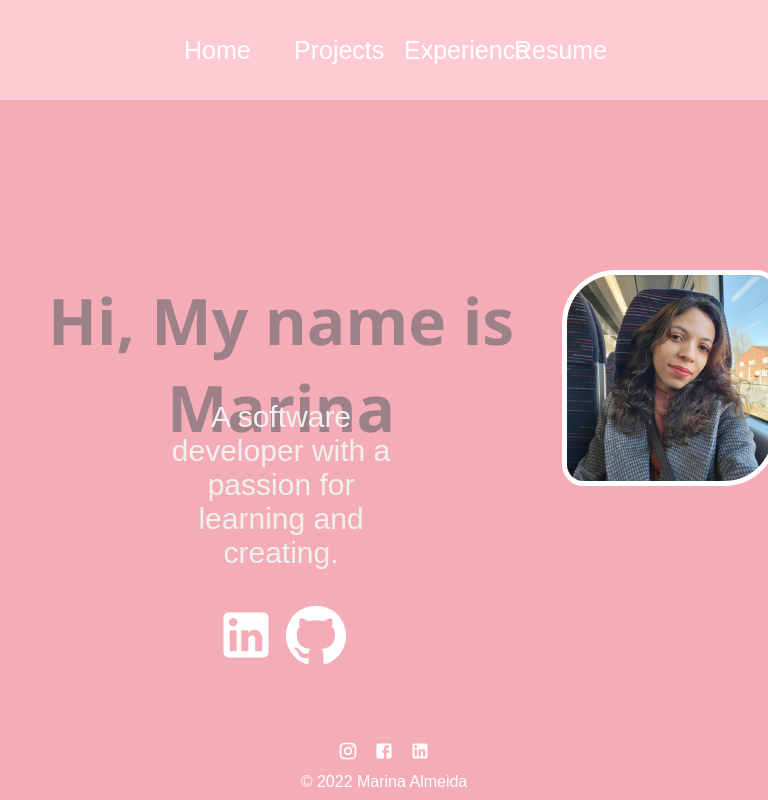
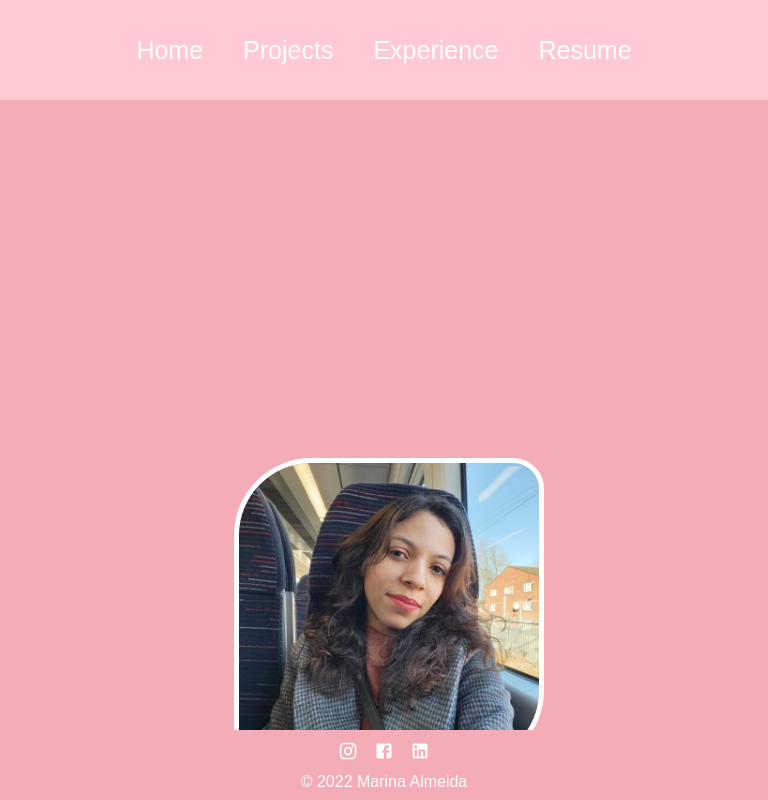
Before and after one commit to MarinaAlmeida20/personal-portfolio, a React (Create React App) app: page / in a window 768 px wide. Shown: the top 800 px of the page. Built offline with nearby package versions, Linux system fonts and the light colour scheme.

Commit message:
responsive

```diff
--- a/src/styles/Home.css
+++ b/src/styles/Home.css
@@ -54,8 +54,6 @@
 .my_img {
   width: 100%;
   height: auto;
-  /* border-radius: 100%; */
-  /* border-radius: 10% 30% 50% 70%; */
   border-radius: 25% 10%;
   border: 5px solid #fff;
 }
@@ -102,6 +100,12 @@ li.item:last-child {
     width: 80%;
   }
 
+  .about {
+    height: calc(155vh - 100px);
+    display: flex;
+    flex-direction: column;
+  }
+
   .skills {
     text-align: center;
   }
@@ -113,3 +117,21 @@ li.item:last-child {
     font-size: 30px;
   }
 }
+
+
+@media screen and (min-width: 601px) and (max-width: 900px) {
+  .about {
+    height: calc(185vh - 100px);
+    display: flex;
+    flex-direction: column;
+  }
+
+  .about h2 {
+    font-size: 3rem;
+  }
+
+  .about .prompt{
+    width: 30rem;
+    font-size: 1.6rem;
+  }
+}
--- a/src/styles/NavBar.css
+++ b/src/styles/NavBar.css
@@ -59,11 +59,11 @@
   text-align: center;
 }
 
-@media only screen and (max-width: 900px) {
+/* @media only screen and (max-width: 900px) {
   .navbar a {
     width: 70px;
   }
-}
+} */
 
 @media only screen and (max-width: 600px) {
   .toggleButton {
@@ -75,6 +75,10 @@
 }
 
 @media only screen and (min-width: 600px) {
+  .navBar a {
+    width: 10rem;
+  }
+
   .toggleButton {
     display: none;
   }
```
